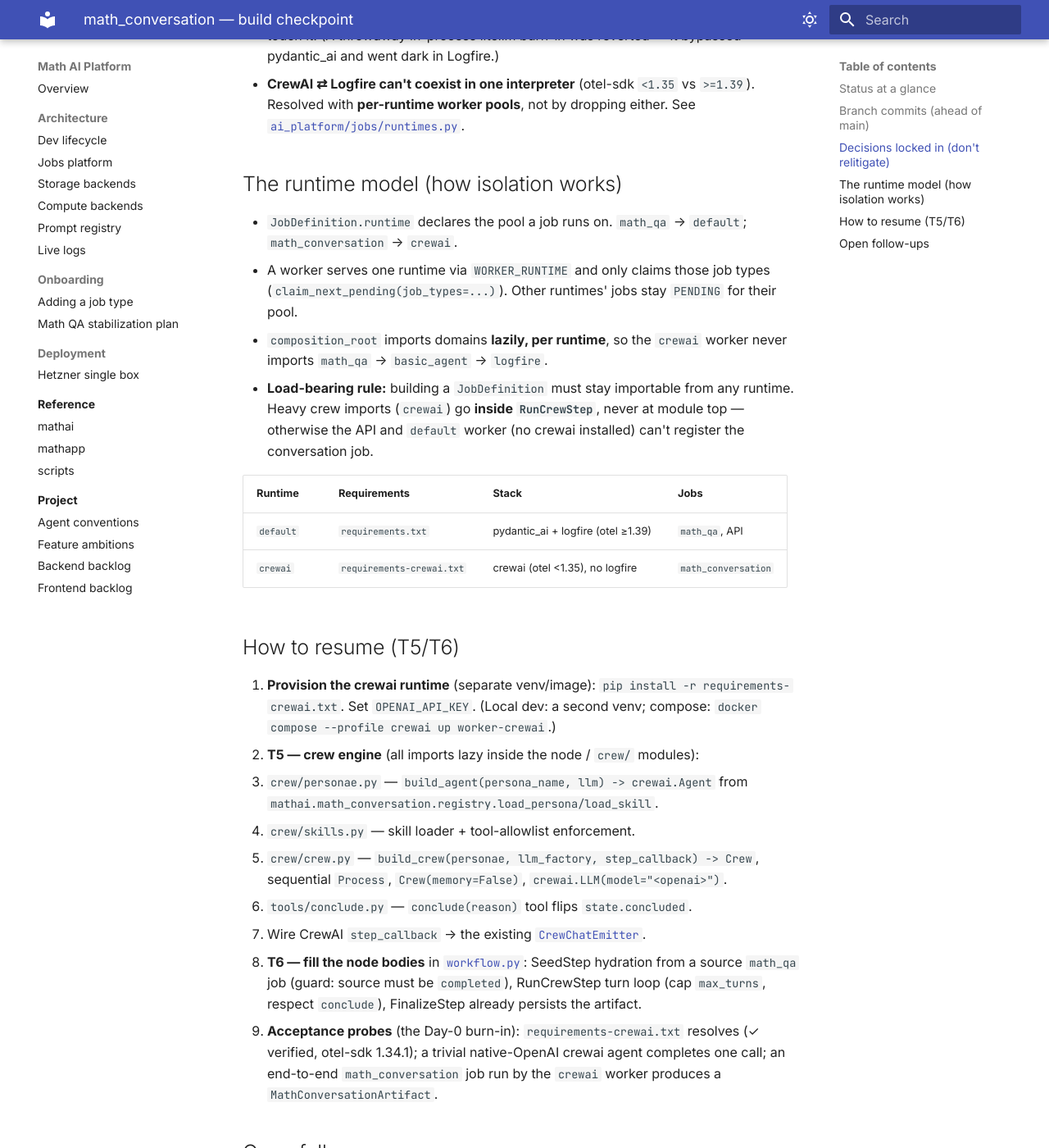
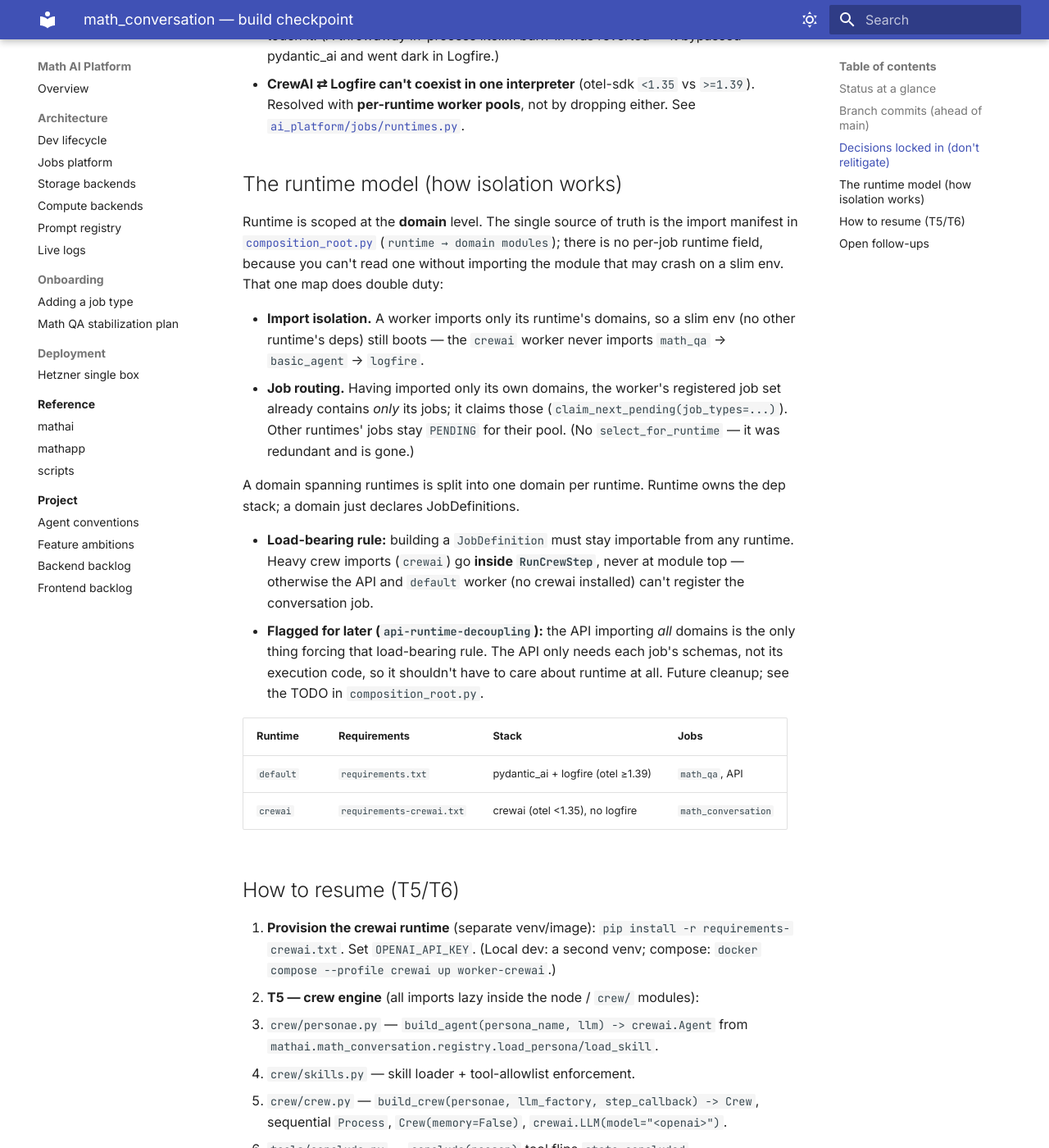
Before and after one commit to sepoul/ai-platform, an MkDocs documentation site: the page built from docs/math_conversation_checkpoint.md, in a window 1280 px wide and 1400 px high, scrolled down 1427 px. Shown: the whole window at 82% size. Built offline with MkDocs 1.6.1 and Material for MkDocs 9.7.7, drawn with Linux system fonts in a browser that asks for light colours.

Commit message:
refactor(runtimes): scope runtime at the domain level, drop redundant per-job field
Runtime is now declared in exactly one place: the import manifest in
composition_root (runtime → domain modules). A worker imports only its
runtime's domains, so its registered job set already contains only its
jobs — it claims those, leaving others PENDING for their pool. The
per-job JobDefinition.runtime field and select_for_runtime were a second
filtering layer that the manifest already subsumed; both removed.

You can't read a job's runtime without importing the module that may
crash on a slim env, so a module-granular manifest is unavoidable —
making it the single source of truth is cleaner than pairing it with a
redundant per-job field. A domain spanning runtimes is split per runtime.

- execution_policy: remove JobDefinition.runtime.
- runtimes: remove select_for_runtime; reframe docstring (domain-scoped).
- worker: claim domains.job_definitions directly (already runtime-scoped).
- composition_root: manifest is the source of truth; flag api-runtime
  decoupling (API imports all domains, forcing the load-bearing rule —
  it only needs schemas) as future work.
- workflow: drop runtime="crewai" (declared in the manifest now).
- docs + tests updated; 89 green.

Co-Authored-By: Claude Opus 4.7 <noreply@anthropic.com>

```diff
--- a/docs/math_conversation_checkpoint.md
+++ b/docs/math_conversation_checkpoint.md
@@ -48,17 +48,33 @@ d632828 feat(math_conversation): persona/skill registry extension (T3)
 
 ## The runtime model (how isolation works)
 
-- `JobDefinition.runtime` declares the pool a job runs on. `math_qa` →
-  `default`; `math_conversation` → `crewai`.
-- A worker serves one runtime via `WORKER_RUNTIME` and only claims those
-  job types (`claim_next_pending(job_types=...)`). Other runtimes' jobs
-  stay `PENDING` for their pool.
-- `composition_root` imports domains **lazily, per runtime**, so the
-  `crewai` worker never imports `math_qa` → `basic_agent` → `logfire`.
+Runtime is scoped at the **domain** level. The single source of truth is
+the import manifest in [`composition_root.py`](../src/mathapp/composition_root.py)
+(`runtime → domain modules`); there is no per-job runtime field, because
+you can't read one without importing the module that may crash on a slim
+env. That one map does double duty:
+
+- **Import isolation.** A worker imports only its runtime's domains, so a
+  slim env (no other runtime's deps) still boots — the `crewai` worker
+  never imports `math_qa` → `basic_agent` → `logfire`.
+- **Job routing.** Having imported only its own domains, the worker's
+  registered job set already contains *only* its jobs; it claims those
+  (`claim_next_pending(job_types=...)`). Other runtimes' jobs stay
+  `PENDING` for their pool. (No `select_for_runtime` — it was redundant
+  and is gone.)
+
+A domain spanning runtimes is split into one domain per runtime. Runtime
+owns the dep stack; a domain just declares JobDefinitions.
+
 - **Load-bearing rule:** building a `JobDefinition` must stay importable
   from any runtime. Heavy crew imports (`crewai`) go **inside
   `RunCrewStep`**, never at module top — otherwise the API and `default`
   worker (no crewai installed) can't register the conversation job.
+- **Flagged for later (`api-runtime-decoupling`):** the API importing
+  *all* domains is the only thing forcing that load-bearing rule. The API
+  only needs each job's schemas, not its execution code, so it shouldn't
+  have to care about runtime at all. Future cleanup; see the TODO in
+  `composition_root.py`.
 
 | Runtime | Requirements | Stack | Jobs |
 |---|---|---|---|
```
Also changed, not shown: docs/math_conversation.md (+16 -7 lines), 6 other files.
